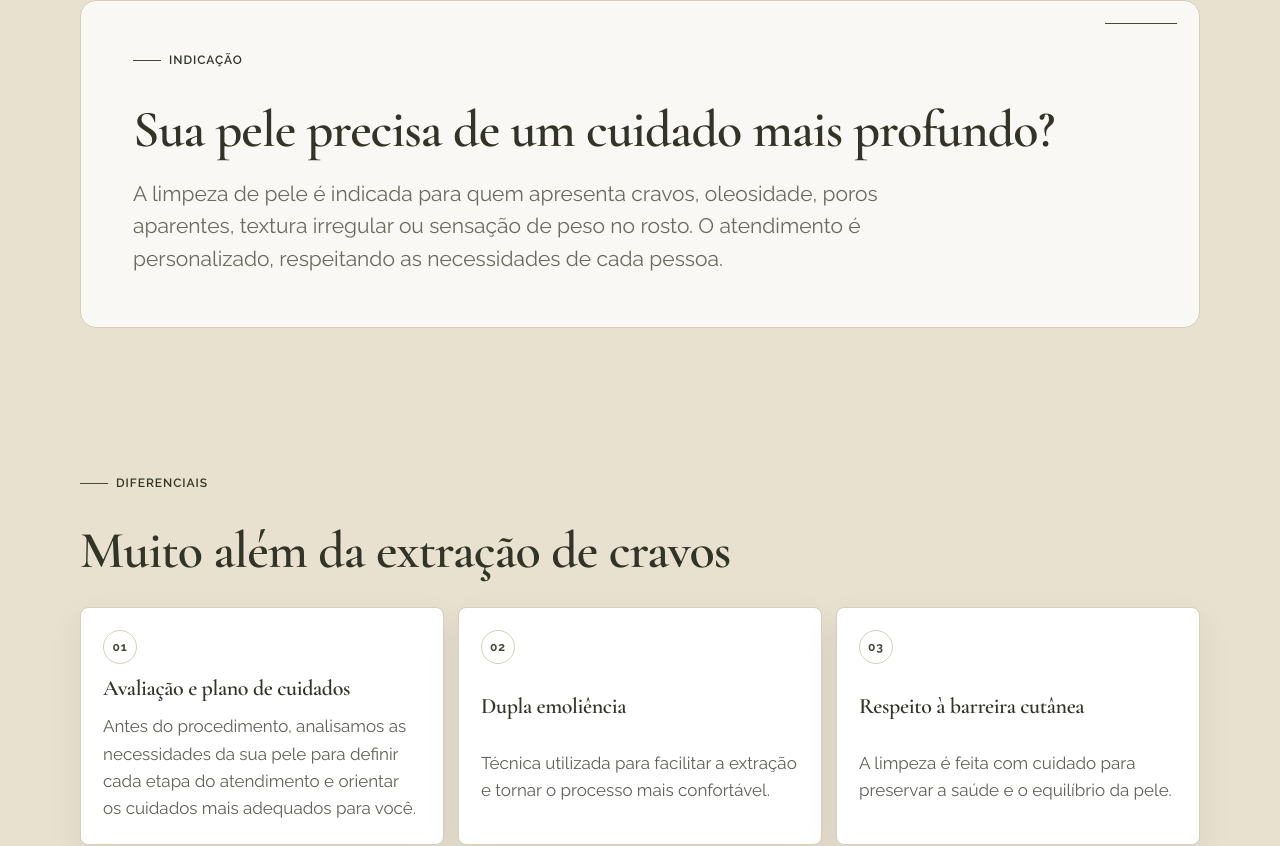
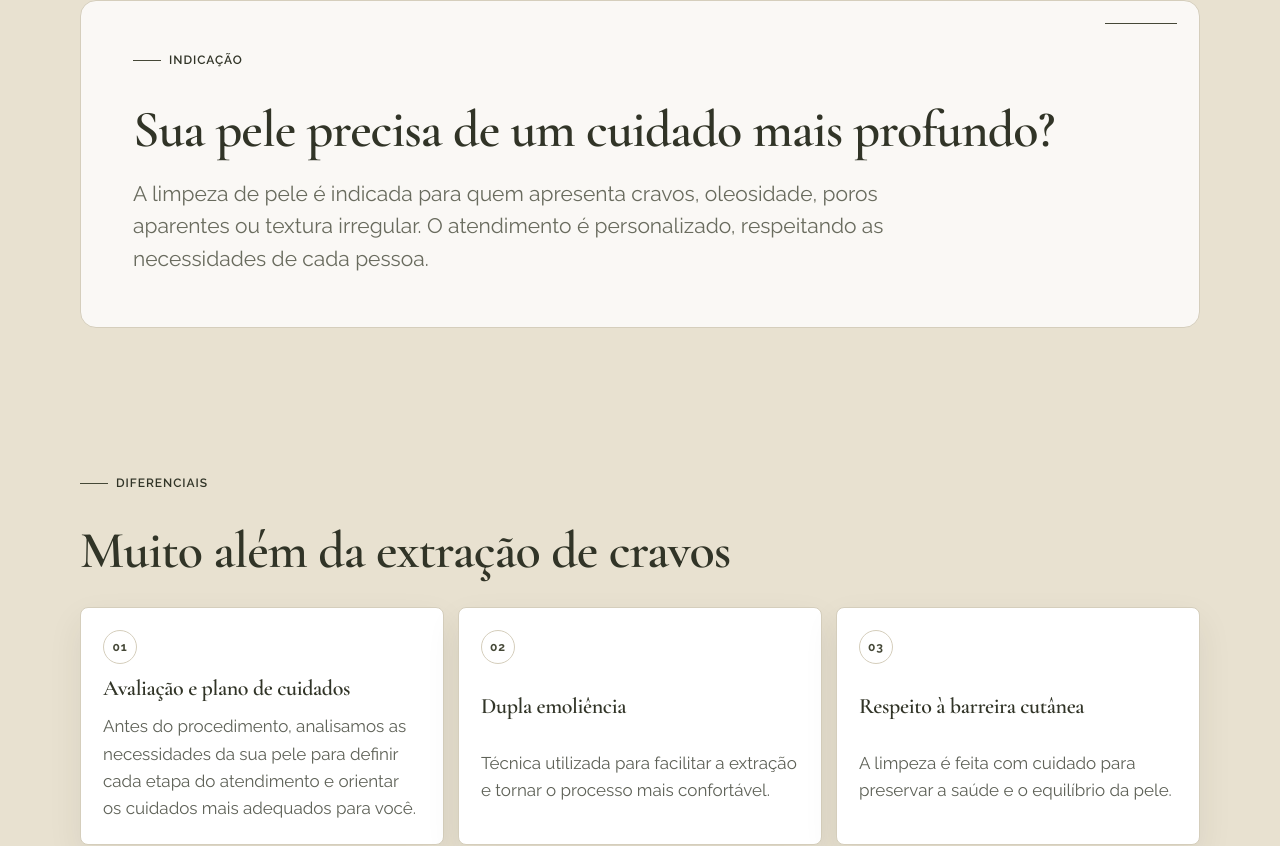
Before and after one commit to CeloHelp/landing-page-carlafiocchetti, a Next.js app: page / in a window 1280 px wide. Shown: the part 1135-1981 px from the top of the page. Built offline with nearby package versions, Linux system fonts and the light colour scheme; no server answers.

Commit message:
fix(copy): Refine indication and FAQ CTAs
Clarify the indication copy and make the FAQ contact call to action team-focused.

```diff
--- a/src/components/FAQSection.tsx
+++ b/src/components/FAQSection.tsx
@@ -93,9 +93,9 @@ export function FAQSection() {
             source="faq"
             variant="secondary"
             className="w-full md:w-auto"
-            ariaLabel="Falar com a Carla pelo WhatsApp"
+            ariaLabel="Fale com nossa equipe pelo WhatsApp"
           >
-            Falar com a Carla pelo WhatsApp
+            Fale com nossa equipe
           </Button>
         </aside>
       </Container>
--- a/src/components/IndicationSection.tsx
+++ b/src/components/IndicationSection.tsx
@@ -12,7 +12,7 @@ export function IndicationSection() {
               Sua pele precisa de um cuidado mais profundo?
             </Heading>
             <Lead>
-              A limpeza de pele é indicada para quem apresenta cravos, oleosidade, poros aparentes, textura irregular ou sensação de peso no rosto. O atendimento é personalizado, respeitando as necessidades de cada pessoa.
+              A limpeza de pele é indicada para quem apresenta cravos, oleosidade, poros aparentes ou textura irregular. O atendimento é personalizado, respeitando as necessidades de cada pessoa.
             </Lead>
           </div>
         </div>
```
